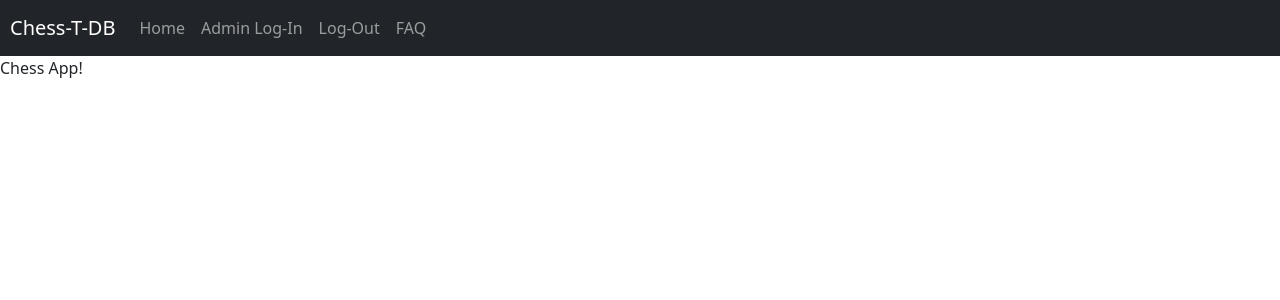
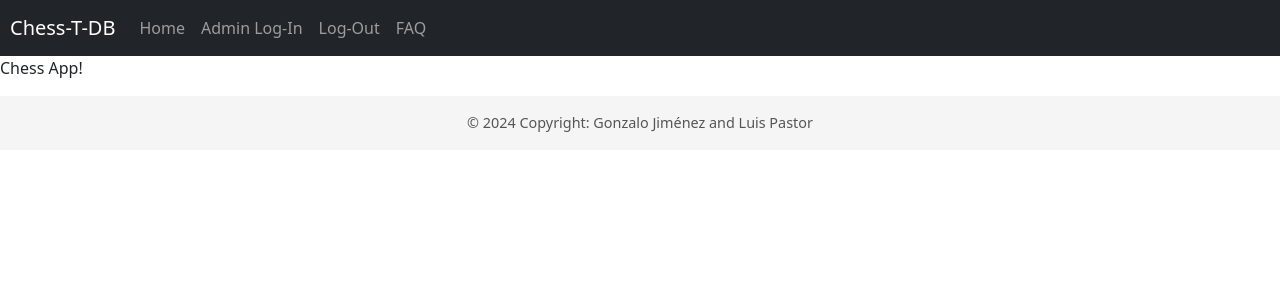
Before and after one commit to GonzaloJCC/Chess-Tournament, a Vue app in the folder chesstournament-client/: page / in a window 1280 px wide. Shown: the top 300 px of the page. Built offline with nearby package versions, Linux system fonts and the light colour scheme.

Commit message:
Created and setted the global footer

```diff
--- a/chesstournament-client/src/App.vue
+++ b/chesstournament-client/src/App.vue
@@ -1,11 +1,13 @@
 <script setup>
   import { RouterView } from 'vue-router'
   import AppNav from '@/components/AppNav.vue';
+  import AppFooter from '@/components/AppFooter.vue';
 </script>
 
 <template>
   <AppNav />
   <RouterView />
+  <AppFooter />
 </template>
 
 <style scoped>
--- /dev/null
+++ b/chesstournament-client/src/components/AppFooter.vue
@@ -0,0 +1,18 @@
+<template>
+	<footer>
+		© 2024 Copyright: Gonzalo Jiménez and Luis Pastor
+	</footer>
+</template>
+
+<script setup>
+</script>
+
+<style scoped>
+	footer {
+	text-align: center;
+	padding: 1rem;
+	background-color: #f5f5f5;
+	font-size: 0.9rem;
+	color: #555;
+	}
+</style>
```
